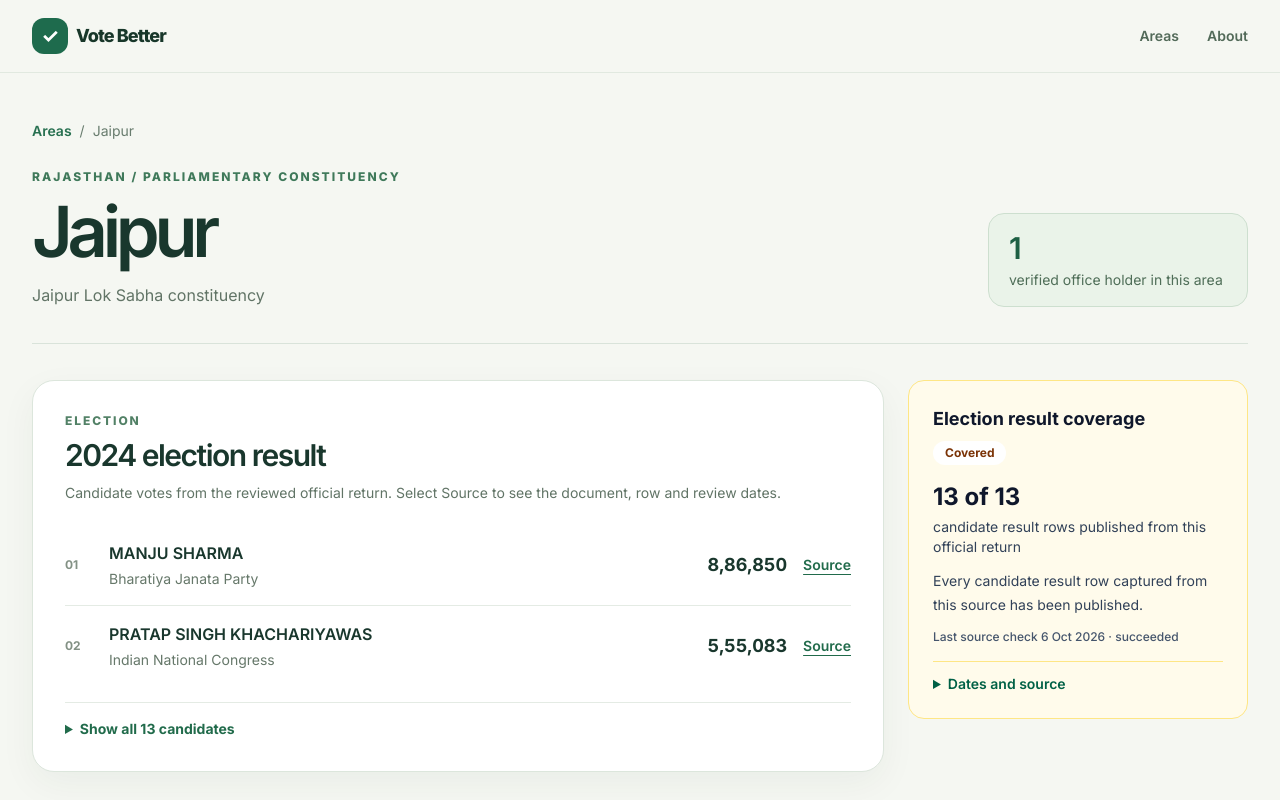
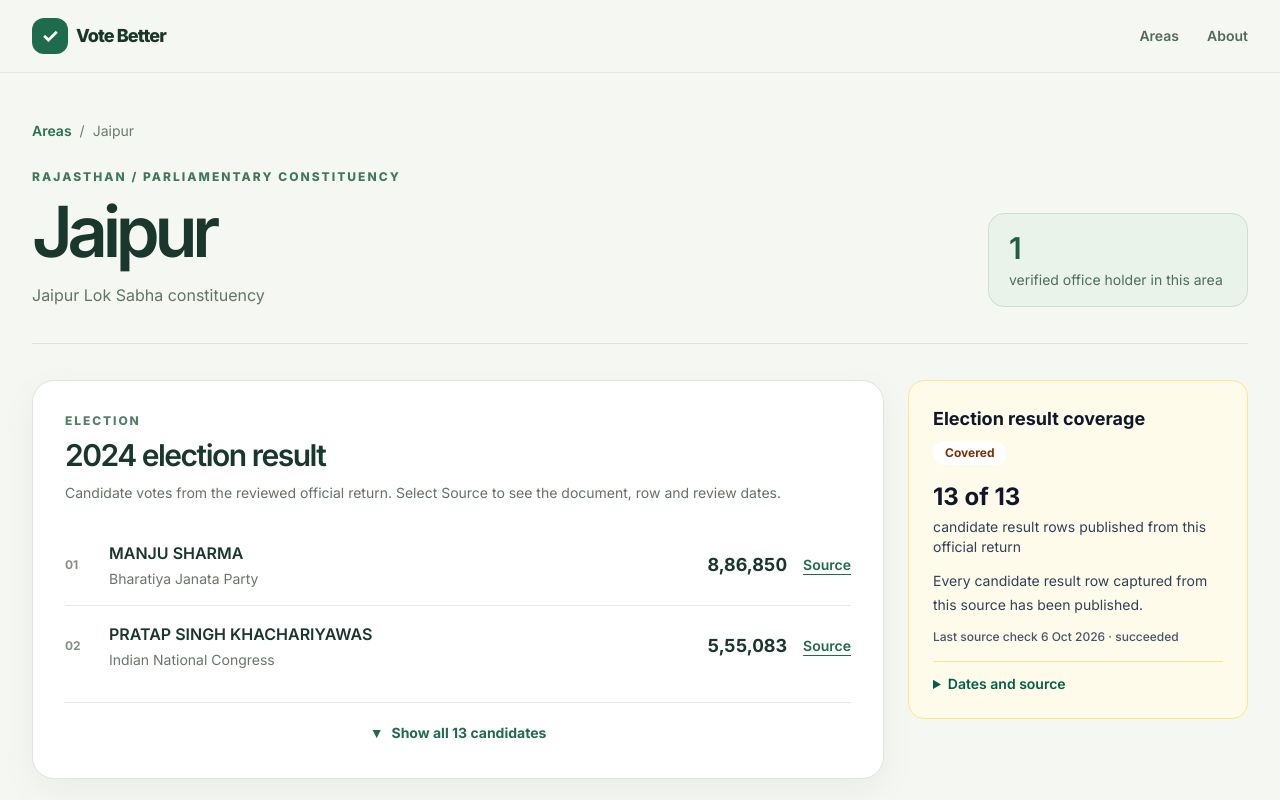
Before and after one commit to sourabh69733/vote-better, a Next.js app in the folder web/: page /areas/jaipur-lok-sabha in a window 1280 px wide. Shown: the top 800 px of the page. Built offline with nearby package versions, Linux system fonts and the light colour scheme.

Commit message:
web: move candidate toggle below expanded results

```diff
--- /dev/null
+++ b/web/components/CandidateResultList.tsx
@@ -0,0 +1,46 @@
+"use client";
+
+import Link from "next/link";
+import { useId, useState } from "react";
+
+import type { WebPublication } from "@/lib/publication";
+
+type Candidate = WebPublication["dataset"]["candidacies"][number];
+
+export function CandidateResultList({ candidates }: { candidates: Candidate[] }) {
+  const [expanded, setExpanded] = useState(false);
+  const listId = useId();
+  const visible = expanded ? candidates : candidates.slice(0, 2);
+
+  return (
+    <>
+      <ol id={listId} className="mt-5">
+        {visible.map((candidate, index) => (
+          <li key={candidate.personId} className="grid gap-3 border-b border-[#e4ebe4] py-4 last:border-b-0 sm:grid-cols-[2rem_minmax(0,1fr)_auto] sm:items-center">
+            <span className="text-xs font-bold text-[#839185]">{String(index + 1).padStart(2, "0")}</span>
+            <div className="min-w-0">
+              <p className="font-semibold text-[#19372d]">{candidate.name}</p>
+              <p className="mt-1 text-sm text-[#66786a]">{candidate.party}</p>
+            </div>
+            <div className="flex items-center gap-4 sm:justify-end">
+              <strong className="text-lg tabular-nums text-[#19372d]">{candidate.votes.toLocaleString("en-IN")}</strong>
+              <Link href={`/facts/${candidate.factIds[2]}`} aria-label={`Source for ${candidate.name} votes`} className="text-sm font-semibold text-[#216b4b] underline underline-offset-4">Source</Link>
+            </div>
+          </li>
+        ))}
+      </ol>
+      {candidates.length > 2 && (
+        <button
+          type="button"
+          aria-expanded={expanded}
+          aria-controls={listId}
+          onClick={() => setExpanded((value) => !value)}
+          className="mt-4 flex min-h-11 w-full items-center justify-center gap-2 border-t border-[#e4ebe4] pt-4 text-sm font-bold text-[#216b4b] hover:text-[#154b36]"
+        >
+          <span aria-hidden="true">{expanded ? "▲" : "▼"}</span>
+          {expanded ? "Show fewer candidates" : `Show all ${candidates.length} candidates`}
+        </button>
+      )}
+    </>
+  );
+}
--- a/web/components/ElectionResult.tsx
+++ b/web/components/ElectionResult.tsx
@@ -1,24 +1,5 @@
-import Link from "next/link";
-
-import { getAreaElectionResult, type WebPublication } from "@/lib/publication";
-
-type Candidate = WebPublication["dataset"]["candidacies"][number];
-
-function CandidateRow({ candidate, rank }: { candidate: Candidate; rank: number }) {
-  return (
-    <li className="grid gap-3 border-b border-[#e4ebe4] py-4 last:border-b-0 sm:grid-cols-[2rem_minmax(0,1fr)_auto] sm:items-center">
-      <span className="text-xs font-bold text-[#839185]">{String(rank).padStart(2, "0")}</span>
-      <div className="min-w-0">
-        <p className="font-semibold text-[#19372d]">{candidate.name}</p>
-        <p className="mt-1 text-sm text-[#66786a]">{candidate.party}</p>
-      </div>
-      <div className="flex items-center gap-4 sm:justify-end">
-        <strong className="text-lg tabular-nums text-[#19372d]">{candidate.votes.toLocaleString("en-IN")}</strong>
-        <Link href={`/facts/${candidate.factIds[2]}`} aria-label={`Source for ${candidate.name} votes`} className="text-sm font-semibold text-[#216b4b] underline underline-offset-4">Source</Link>
-      </div>
-    </li>
-  );
-}
+import { CandidateResultList } from "./CandidateResultList";
+import { getAreaElectionResult } from "@/lib/publication";
 
 export function ElectionResult({ areaId }: { areaId: string }) {
   const candidates = getAreaElectionResult(areaId);
@@ -30,17 +11,7 @@ export function ElectionResult({ areaId }: { areaId: string }) {
       <p className="text-xs font-extrabold uppercase tracking-[0.16em] text-[#528166]">Election</p>
       <h2 id="election-result-heading" className="mt-2 text-3xl font-semibold tracking-[-0.05em] text-[#19372d]">{year ? `${year} election result` : "Election result"}</h2>
       <p className="mt-2 text-sm leading-6 text-[#617466]">Candidate votes from the reviewed official return. Select Source to see the document, row and review dates.</p>
-      <ol className="mt-5">
-        {candidates.slice(0, 2).map((candidate, index) =>
-          <CandidateRow key={candidate.personId} candidate={candidate} rank={index + 1} />)}
-      </ol>
-      {candidates.length > 2 && <details className="mt-4 border-t border-[#e4ebe4] pt-4">
-        <summary className="cursor-pointer text-sm font-bold text-[#216b4b]">Show all {candidates.length} candidates</summary>
-        <ol className="mt-3">
-          {candidates.slice(2).map((candidate, index) =>
-            <CandidateRow key={candidate.personId} candidate={candidate} rank={index + 3} />)}
-        </ol>
-      </details>}
+      <CandidateResultList candidates={candidates} />
     </section>
   );
 }
```
Also changed, not shown: 1 other file (tests, documents, lock files or other folders).
